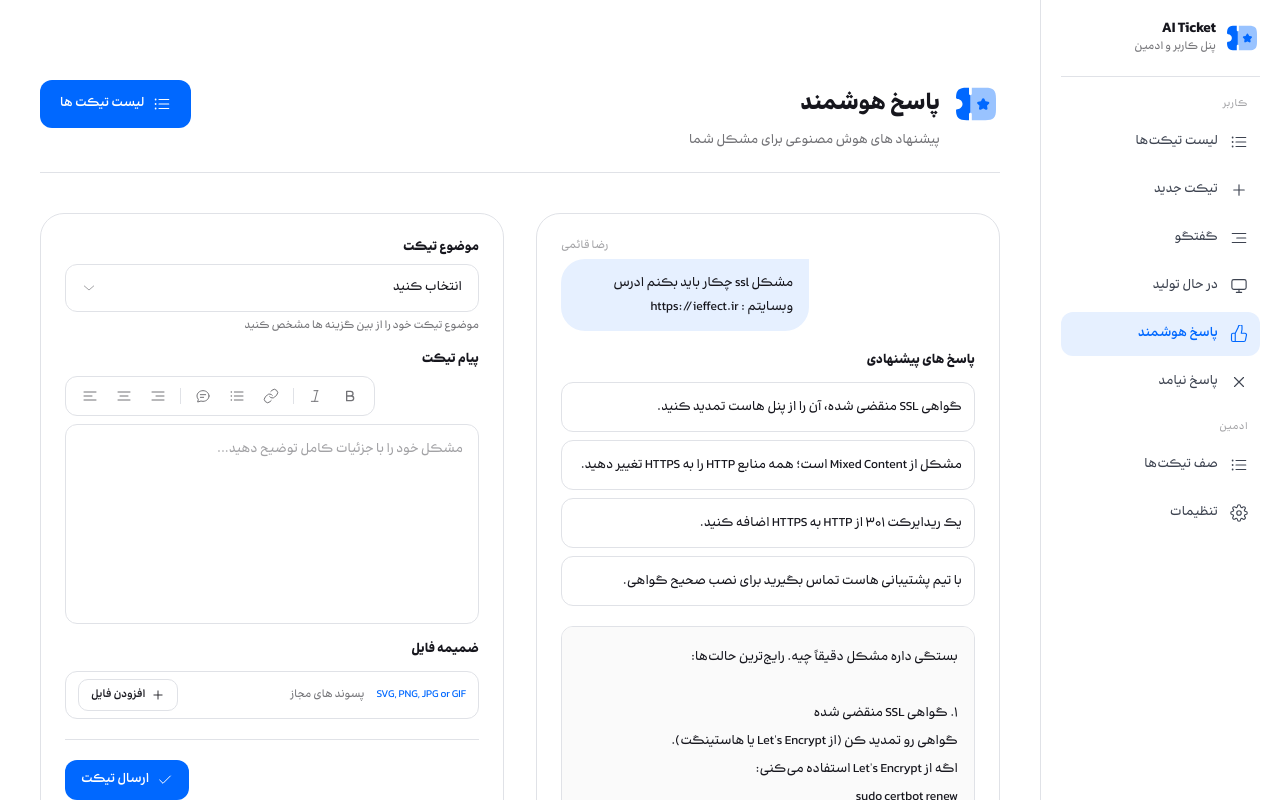
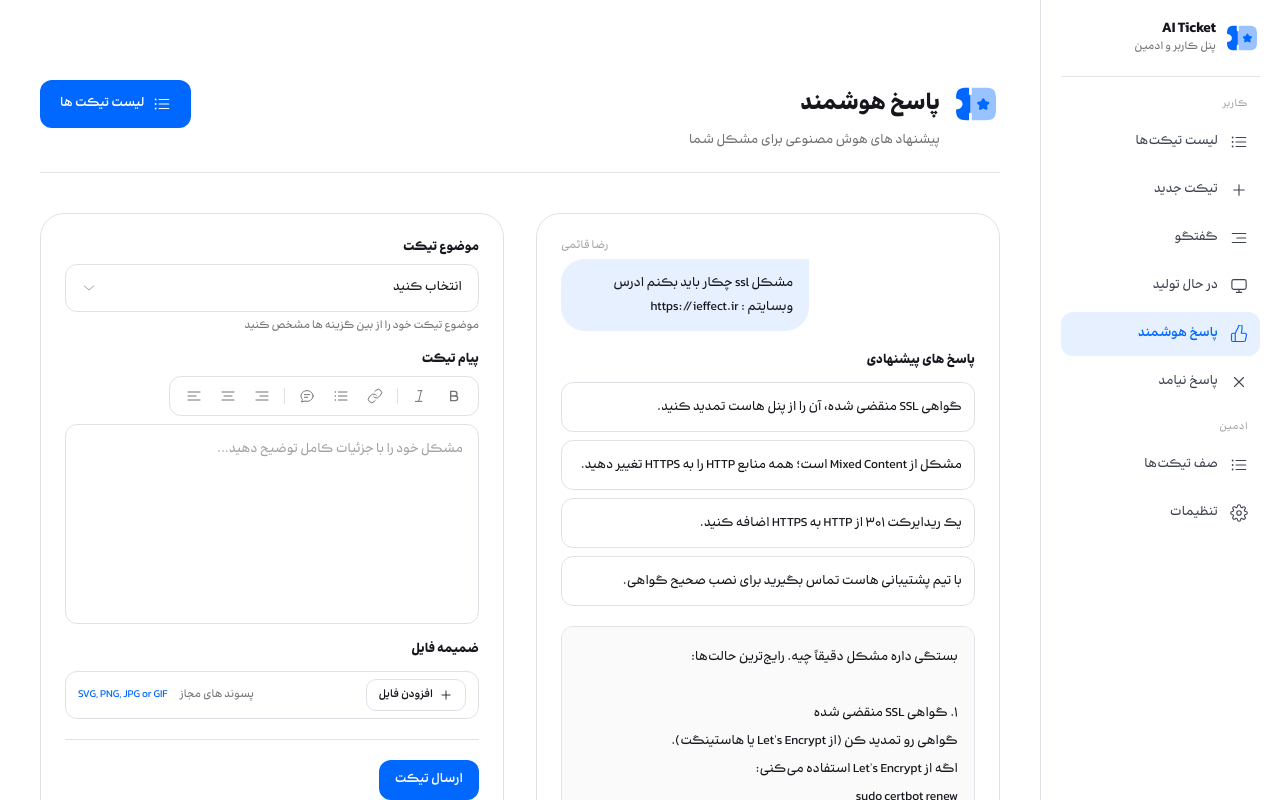
Before and after one commit to mehmet-gandomi/ticket, a React (Vite) app: page /tickets/ai-show in a window 1280 px wide. Shown: the top 800 px of the page. Built offline with nearby package versions, Linux system fonts and the light colour scheme.

Commit message:
some css changes

```diff
--- a/src/components/AttachmentsUploader.tsx
+++ b/src/components/AttachmentsUploader.tsx
@@ -41,10 +41,6 @@ export function AttachmentsUploader() {
       <span className="text-[13px] font-bold text-ink-900 text-right">ضمیمه فایل</span>
 
       <div className="flex items-center justify-between gap-3 rounded-xl border border-line bg-white px-3 h-12">
-        <div className="flex items-center gap-3 text-[11px]">
-          <span className="text-brand">SVG, PNG, JPG or GIF</span>
-          <span className="text-ink-500">پسوند های مجاز</span>
-        </div>
         <Button
           variant="gray"
           size="sm"
@@ -54,6 +50,10 @@ export function AttachmentsUploader() {
         >
           افزودن فایل
         </Button>
+        <div className="flex items-center gap-3 text-[11px]">
+          <span className="text-ink-500">پسوند های مجاز</span>
+          <span className="text-brand">SVG, PNG, JPG or GIF</span>
+        </div>
       </div>
 
       <input
--- a/src/components/RichEditor.tsx
+++ b/src/components/RichEditor.tsx
@@ -148,7 +148,7 @@ export function RichEditor({ placeholder = '', onChange }: RichEditorProps) {
   return (
     <div className="flex flex-col gap-2">
       {/* toolbar */}
-      <div className="flex items-center justify-end">
+      <div className="flex items-center">
         <div className="flex items-center gap-0.5 rounded-xl border border-line bg-white px-2 h-10 text-ink-500">
           <button type="button" onMouseDown={(e) => { e.preventDefault(); execFormat('bold'); }} className={btn} title="Bold">
             <Bold size={16} />
--- a/src/components/TicketComposer.tsx
+++ b/src/components/TicketComposer.tsx
@@ -58,15 +58,15 @@ export function TicketComposer({
 
       <div className="h-px bg-line my-1" />
 
-      <div className="flex items-center justify-end gap-3">
+      <div className="flex items-center gap-3">
+        <Button variant="primary" size="md" onClick={onSubmit}>
+          {submitLabel}
+        </Button>
         {showCancel && (
           <Button variant="danger" size="md" onClick={onCancel}>
             لغو ارسال
           </Button>
         )}
-        <Button variant="primary" size="md" leadingIcon={<Check size={16} />} onClick={onSubmit}>
-          {submitLabel}
-        </Button>
       </div>
     </section>
   );
```
